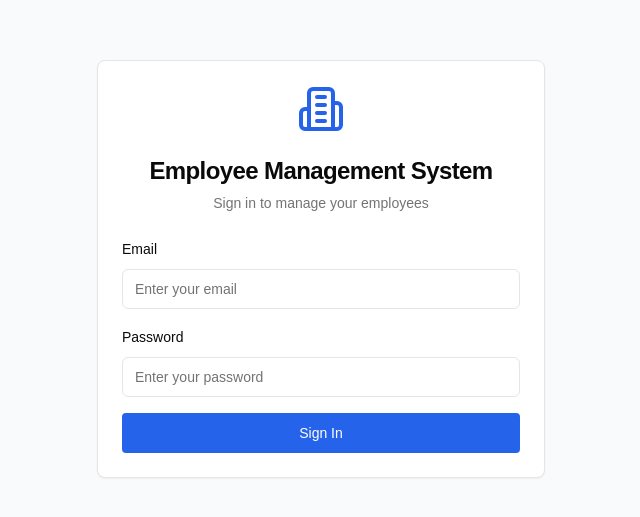
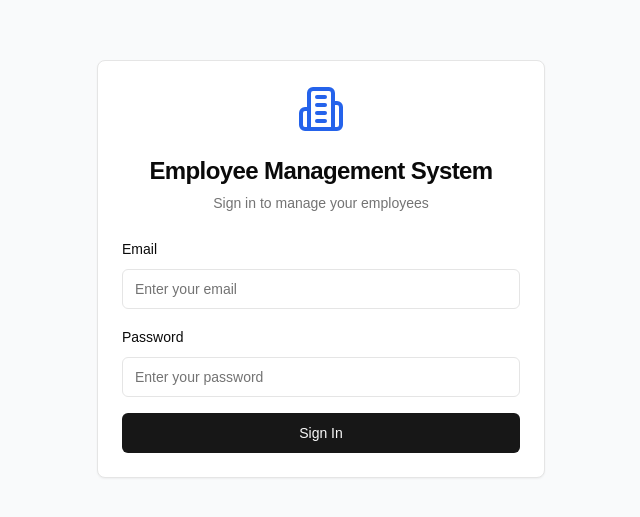
Before and after one commit to medjmalami/trackEmployees, a Next.js app in the folder front/: page /login in a window 1280 px wide. Shown: the part 131-648 px from the top of the page, without its empty margins (319-959 px from the left). Built offline with nearby package versions, Linux system fonts and the light colour scheme.

Commit message:
fixed signin fetch

```diff
--- a/front/app/login/page.tsx
+++ b/front/app/login/page.tsx
@@ -23,8 +23,9 @@ export default function LoginPage() {
 
   const handleLogin = async (email: string, password: string) => {
     try {
-      const response = await authFetch(`${process.env.NEXT_PUBLIC_API_BASE_URL}/signin`, {
+      const response = await fetch(`${process.env.NEXT_PUBLIC_API_BASE_URL}/signin`, {
         method: 'POST',
+        headers: { 'Content-Type': 'application/json' },  // important!
         body: JSON.stringify({ email, password }),
       })
 
--- a/front/components/login-form.tsx
+++ b/front/components/login-form.tsx
@@ -79,7 +79,7 @@ export default function LoginForm({ onLogin }: LoginFormProps) {
                 <AlertDescription>{error}</AlertDescription>
               </Alert>
             )}
-            <Button onClick={handleSubmit} type="submit" className="w-full bg-blue-600 text-white p-2 rounded" disabled={isLoading}>
+            <Button onClick={handleSubmit} type="submit" className="w-full" disabled={isLoading}>
               {isLoading ? (
                 <>
                   <Loader2 className="h-4 w-4 mr-2 animate-spin" />
```
